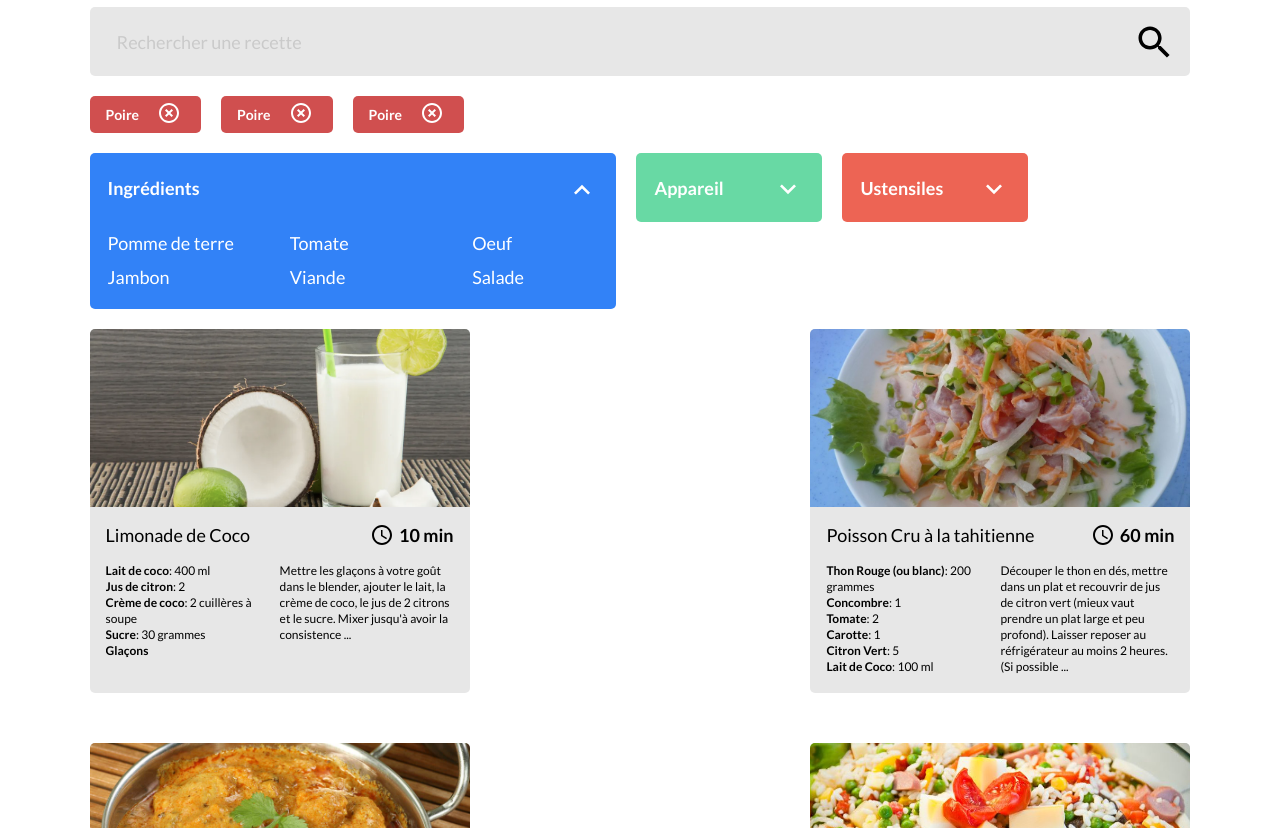
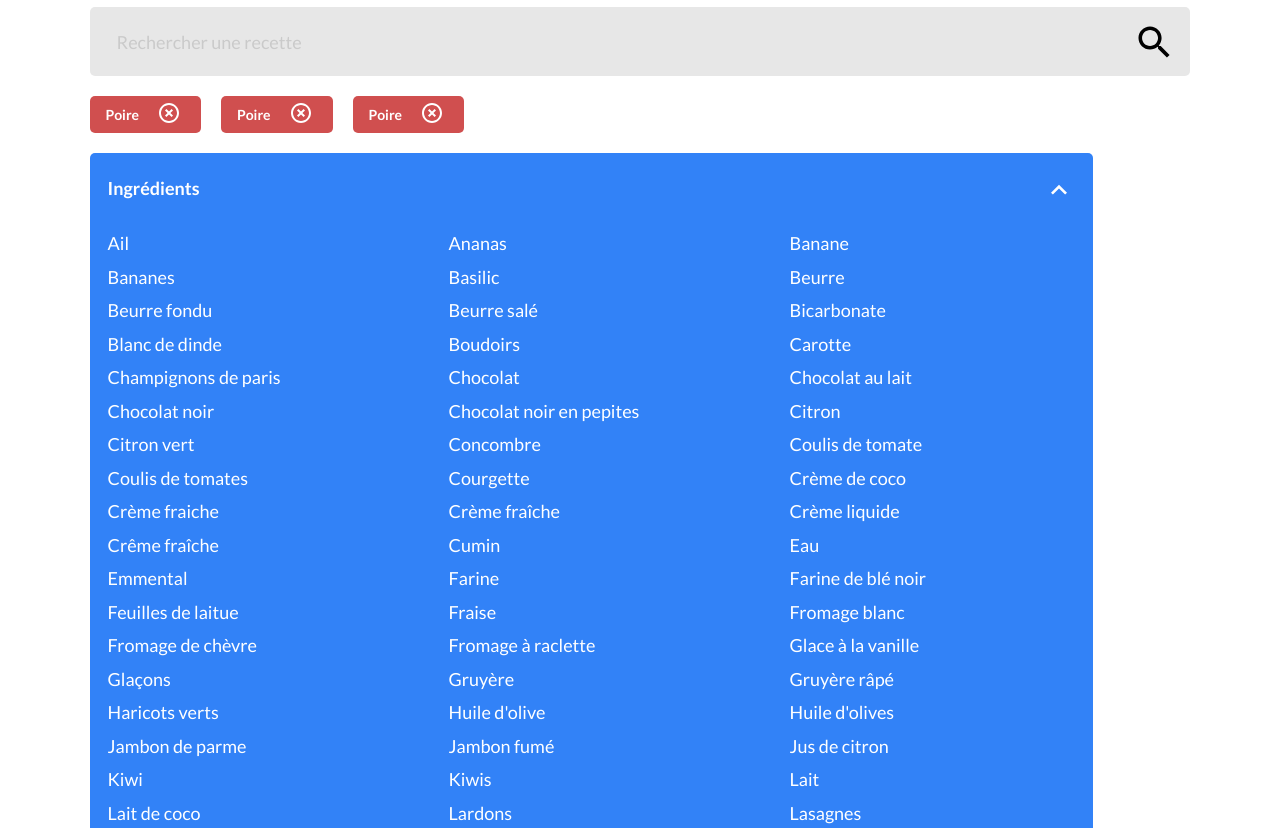
Before and after one commit to BaleineSousCailloux/GuillaumeLyotard_P7_022022, a website with bundled scripts: page index.html in a window 1280 px wide. Shown: the part 124-952 px from the top of the page. Built offline with nearby package versions, Linux system fonts and the light colour scheme; files whose address does not match are found by name.

Commit message:
modules complétés avec leurs éléments

```diff
--- a/index.html
+++ b/index.html
@@ -76,18 +76,11 @@
                                 src="./public/assets/arrow.svg" alt="icone chevron" />
                         </button>
                     </div>
-                    <ul class="search__modules__container__module__list" id="list-ingredients" data-type="ingredients">
-                        <li class="search__modules__container__module__list__ingredient" id="pomme-de-terre">Pomme de
-                            terre</li>
-                        <li class="search__modules__container__module__list__ingredient" id="tomate">Tomate</li>
-                        <li class="search__modules__container__module__list__ingredient" id="oeuf">Oeuf</li>
-                        <li class="search__modules__container__module__list__ingredient" id="jambon">Jambon</li>
-                        <li class="search__modules__container__module__list__ingredient" id="viande">Viande</li>
-                        <li class="search__modules__container__module__list__ingredient" id="salade">Salade</li>
+                    <ul class="search__modules__container__module__list" id="list-ingredient" data-type="ingredients">
                     </ul>
                 </div>
 
-                <div class="search__modules__container__module" id="module-appareil" data-type="appareil">
+                <div class="search__modules__container__module expanded" id="module-appareil" data-type="appareil">
                     <div class="search__modules__container__module__bar" id="bar-appareil" data-type="appareil">
                         <input class="search__modules__container__module__bar__input" id="input-appareil"
                             data-type="appareil" placeholder="Appareil" type="text">
@@ -97,11 +90,7 @@
                                 src="./public/assets/arrow.svg" alt="icone chevron" />
                         </button>
                     </div>
-                    <ul class="search__modules__container__module__list hidden" id="list-appareil" data-type="appareil">
-                        <li class="search__modules__container__module__list__appareil" id="robot-mixer">Robot Mixer</li>
-                        <li class="search__modules__container__module__list__appareil" id="four">Four</li>
-                        <li class="search__modules__container__module__list__appareil" id="blender">Blender</li>
-                        <li class="search__modules__container__module__list__appareil" id="autocuiseur">Autocuiseur</li>
+                    <ul class="search__modules__container__module__list" id="list-appareil" data-type="appareil">
                     </ul>
                 </div>
 
@@ -115,14 +104,8 @@
                                 src="./public/assets/arrow.svg" alt="icone chevron" />
                         </button>
                     </div>
-                    <ul class="search__modules__container__module__list hidden" valid id="list-ustensiles"
+                    <ul class="search__modules__container__module__list" valid id="list-ustensile"
                         data-type="ustensiles">
-                        <li class="search__modules__container__module__list__ustensile" id="cuillere-en-bois">Cuillère
-                            en bois</li>
-                        <li class="search__modules__container__module__list__ustensile" id="couteau">Couteau</li>
-                        <li class="search__modules__container__module__list__ustensile" id="econome">Econome</li>
-                        <li class="search__modules__container__module__list__ustensile" id="passoire">Passoire</li>
-                        <li class="search__modules__container__module__list__ustensile" id="moulin">Moulin</li>
                     </ul>
                 </div>
 
--- a/public/scripts/main.js
+++ b/public/scripts/main.js
@@ -1,5 +1,5 @@
 import recettes from "../data/recipes.js";
-import recetteTemplate from "./recetteTemplate.js";
+import recetteTemplate from "./templates/recetteTemplate.js";
 
 /*
 export default `
@@ -35,8 +35,6 @@ class Recette {
         const recetteCard = document.createElement("article");
         recetteCard.classList.add("template__recette__item");
         recetteCard.setAttribute("id", "recette");
-
-        //class & id
         recetteCard.innerHTML = recetteTemplate;
         // insertion des éléments souhaités
         let nomPhoto = "";
@@ -70,7 +68,6 @@ class Recette {
                 } else {
                     quantite = ingredient.quantity;
                 }
-
                 if (ingredient.unit) {
                     quantiteIngredient.innerText = ": " + quantite + " " + ingredient.unit;
                 } else {
@@ -81,29 +78,97 @@ class Recette {
                 ingredientDetail.appendChild(quantiteIngredient);
             }
             listeIngredients.appendChild(ingredientDetail);
-
         })
         recetteCard.querySelector(".template__recette__item__details__content__description").innerText = this.ellipsis();
-        recetteCard.querySelector(".template__recette__item__details__header__title").innerText = this.nom;
-        recetteCard.querySelector(".template__recette__item__details__header__title").innerText = this.nom;
         return recetteCard;
     }
 }
-console.log(new Recette(recettes[0]).ingredients);
-console.log(recettes[0].ingredients);
 
-let recettesArray = []
+//// Fonction de mise en forme des éléments des modules
+const moduleElementCapitale = (element) => {
+    if (typeof element !== 'string') {
+        return '';
+    } else {
+        let elementModifie = element.trim().toLowerCase();
+        elementModifie = elementModifie.replaceAll(/[.,!?]/g, "");
+        return elementModifie.charAt(0).toUpperCase() + elementModifie.slice(1);
+    }
+}
+
+//// Creation des tableaux
+let recettesListe = [];
+let ingredientsListe = [];
+let appareilsListe = [];
+let ustensilesListe = [];
 recettes.forEach(recette => {
-    recettesArray.push(new Recette(recette))
+    recettesListe.push(new Recette(recette));
+    recette.ingredients.forEach(ingredient => {
+        const ingredientModifie = moduleElementCapitale(ingredient.ingredient)
+        if (!ingredientsListe.includes(ingredientModifie)) {
+            ingredientsListe.push(ingredientModifie)
+        }
+    })
+    const appareilModifie = moduleElementCapitale(recette.appliance)
+    if (!appareilsListe.includes(appareilModifie)) {
+        appareilsListe.push(appareilModifie)
+    }
+    recette.ustensils.forEach(ustensile => {
+        const ustensileModifie = moduleElementCapitale(ustensile)
+        if (!ustensilesListe.includes(ustensileModifie)) {
+            ustensilesListe.push(ustensileModifie);
+        }
+    })
 })
-console.log(recettesArray)
 
-recettesArray.forEach(recette => {
+//// Tri par ordre alphabetique des éléments
+ingredientsListe.sort();
+appareilsListe.sort();
+ustensilesListe.sort();
 
+//// Insertion des éléments
+let ingredient = "ingredient";
+let appareil = "appareil";
+let ustensile = "ustensile";
+recettesListe.forEach(recette => {
     document.getElementById("result-section").appendChild(recette.createRecetteCard());
 })
+const createItemsForModule = (list, itemType) => {
+    list.forEach(item => {
+        const domElement = document.createElement("li");
+        domElement.classList.add(`search__modules__container__module__list__${itemType}`);
+        domElement.setAttribute(`data-${itemType}`, item);
+        domElement.innerHTML = item;
+        document.getElementById(`list-${itemType}`).appendChild(domElement);
+    })
+}
+createItemsForModule(ingredientsListe, ingredient);
+createItemsForModule(appareilsListe, appareil);
+createItemsForModule(ustensilesListe, ustensile);
 
-/*///// Ajouter ... au texte de description si trop long  ///////
+
+/*ingredientsListe.forEach(ingredient => {
+    const ingredientPourListe = document.createElement("li");
+    ingredientPourListe.classList.add("search__modules__container__module__list__ingredient");
+    ingredientPourListe.setAttribute("data-ingredient", ingredient);
+    ingredientPourListe.innerHTML = ingredient;
+    document.getElementById("list-ingredient").appendChild(ingredientPourListe);
+})
+appareilsListe.forEach(appareil => {
+    const appareilPourListe = document.createElement("li");
+    appareilPourListe.classList.add("search__modules__container__module__list__appareil");
+    appareilPourListe.setAttribute("data-appareil", appareil);
+    appareilPourListe.innerHTML = appareil;
+    document.getElementById("list-appareil").appendChild(appareilPourListe);
+})
+ustensilesListe.forEach(ustensile => {
+    const ustensilePourListe = document.createElement("li");
+    ustensilePourListe.classList.add("search__modules__container__module__list__ustensile");
+    ustensilePourListe.setAttribute("data-ustensile", ustensile);
+    ustensilePourListe.innerHTML = ustensile;
+    document.getElementById("list-ustensile").appendChild(ustensilePourListe);
+})
+
+////// Ajouter ... au texte de description si trop long  ///////
 let description = document.querySelectorAll(".template__recette__item__details__content__description");
 
 const ellipsis = (p) => {
@@ -121,4 +186,7 @@ const ellipsis = (p) => {
 description.forEach(recette => {
     ellipsis(recette)
 });
+
+//console.log(new Recette(recettes[0]).ingredients);
+//console.log(recettes[0].ingredients);
 //////////////////////////////////////////////////////////////////////////*/
--- a/scss/main.scss
+++ b/scss/main.scss
@@ -99,7 +99,6 @@
                         display: inline-block;
                         transform: rotate(0deg);
                         transition: transform 0.5s ease-in-out;
-                        //transform: translate(-50%, -50%);
                     }
                 }
             }
@@ -122,7 +121,7 @@
         }
     }
 }
-#module-ingredients.expanded {
+#module-ingredients.expanded, #module-appareil.expanded, #module-ustensiles.expanded {
     .search__modules__container__module__bar__btn__icon {
         transform: rotate(180deg);
     }
```
Also changed, not shown: public/css/main.css, public/prefixed-css/main.css, public/scripts/templates/recetteTemplate.js (renamed from public/scripts/recetteTemplate.js).
